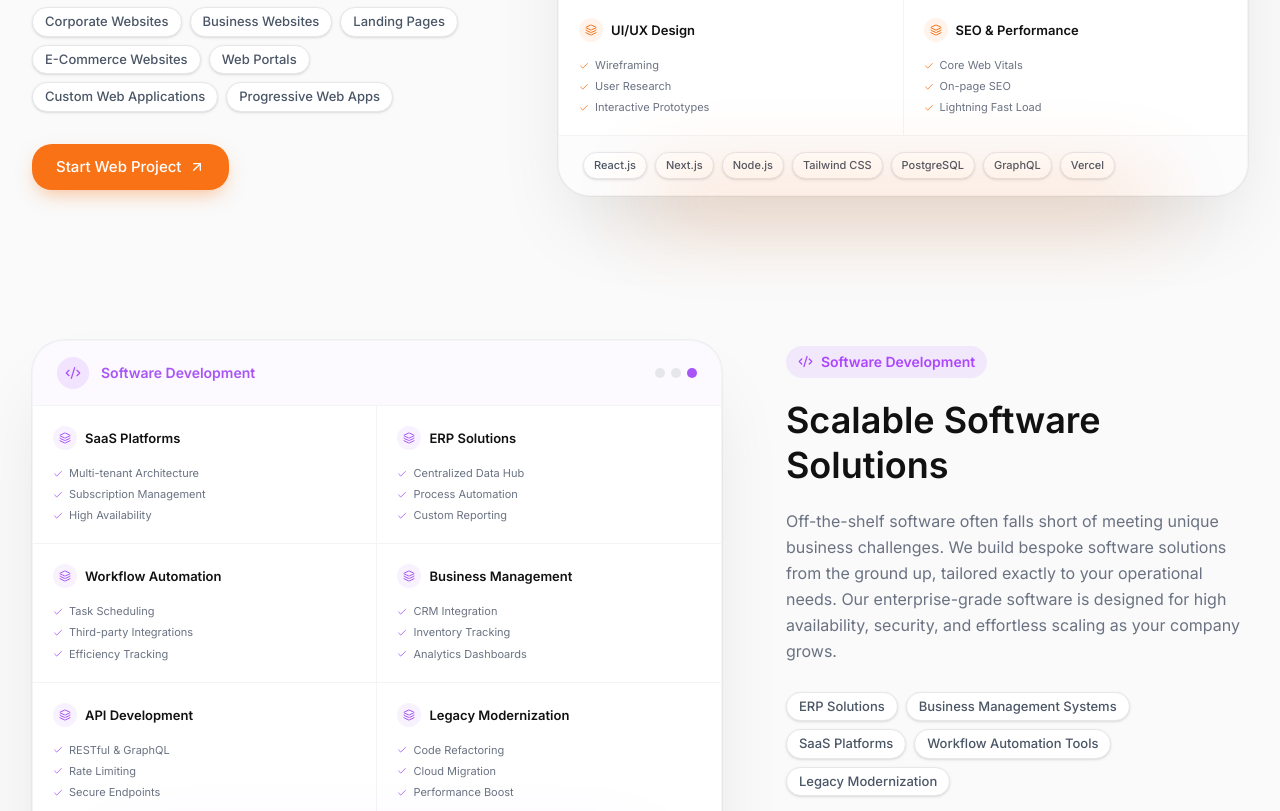
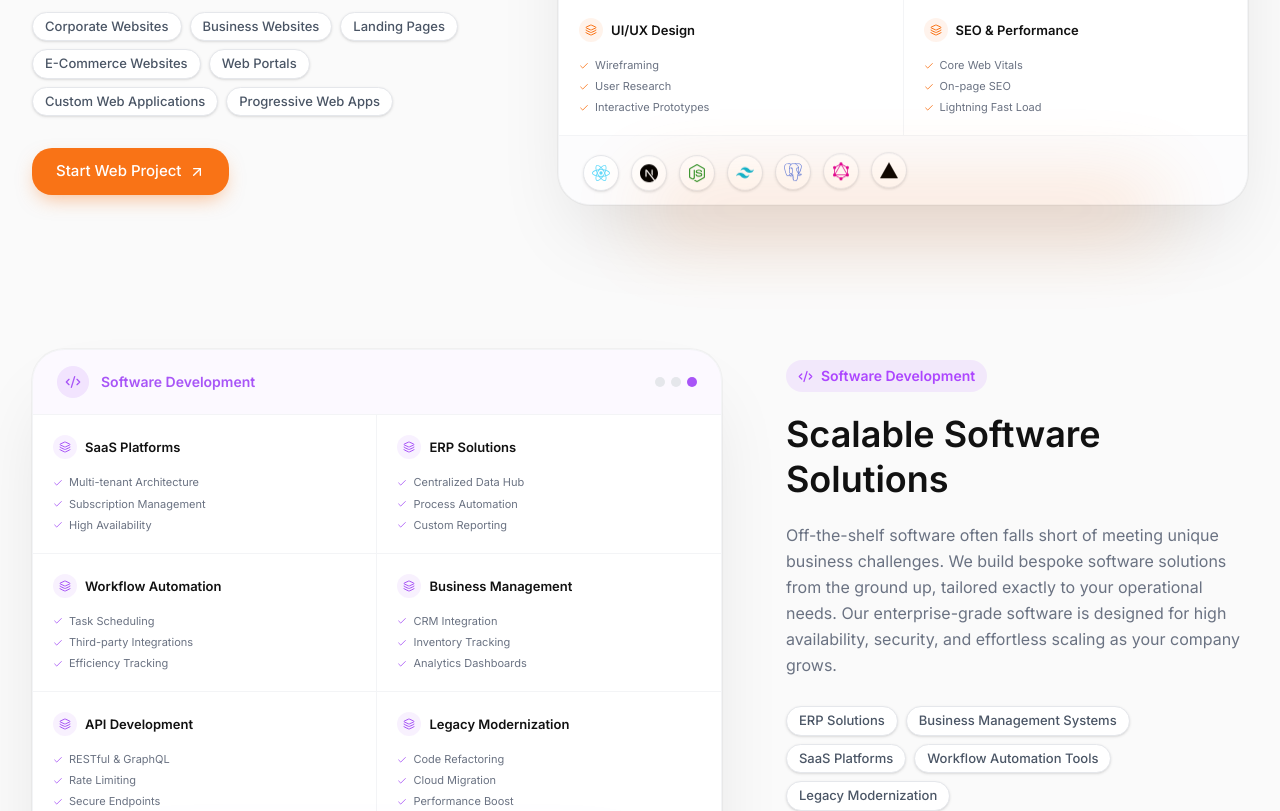
Before and after one commit to SocialOrangeGlobal/orange-global-infotech, a Next.js app: page /services in a window 1280 px wide. Shown: the part 1080-1891 px from the top of the page. Built offline with nearby package versions, Linux system fonts and the light colour scheme.

Commit message:
feat: use animated icons for tech stack in services page

```diff
--- a/src/components/ServicesSection.tsx
+++ b/src/components/ServicesSection.tsx
@@ -3,6 +3,13 @@
 import { motion } from 'framer-motion'
 import Link from 'next/link'
 import { Globe, Code2, Smartphone, Cloud, ArrowUpRight, Check, Layers } from 'lucide-react'
+import {
+  SiReact, SiNextdotjs, SiNodedotjs, SiTailwindcss, SiPostgresql, SiGraphql, SiVercel,
+  SiPython, SiDotnet, SiDocker, SiMongodb, SiRedis, SiElasticsearch,
+  SiFlutter, SiSwift, SiKotlin, SiFirebase, SiSqlite,
+  SiKubernetes, SiTerraform, SiLinux, SiGooglecloud, SiGithubactions
+} from 'react-icons/si'
+import { FaJava, FaAws, FaMicrosoft } from 'react-icons/fa'
 
 const detailedServices = [
   {
@@ -11,7 +18,15 @@ const detailedServices = [
     badgeIcon: Globe,
     title: 'Pixel-Perfect Web Development',
     description: 'In today\'s digital-first world, your website is your most powerful asset. We engineer high-performance, scalable, and visually stunning web applications that convert visitors into loyal customers. We dive deep into your business logic to create custom experiences that align perfectly with your strategic goals.',
-    techStack: ['React.js', 'Next.js', 'Node.js', 'Tailwind CSS', 'PostgreSQL', 'GraphQL', 'Vercel'],
+    techStack: [
+      { name: 'React.js', icon: SiReact, color: '#61DAFB' },
+      { name: 'Next.js', icon: SiNextdotjs, color: '#000000' },
+      { name: 'Node.js', icon: SiNodedotjs, color: '#339933' },
+      { name: 'Tailwind CSS', icon: SiTailwindcss, color: '#06B6D4' },
+      { name: 'PostgreSQL', icon: SiPostgresql, color: '#4169E1' },
+      { name: 'GraphQL', icon: SiGraphql, color: '#E10098' },
+      { name: 'Vercel', icon: SiVercel, color: '#000000' }
+    ],
     includes: ['Corporate Websites', 'Business Websites', 'Landing Pages', 'E-Commerce Websites', 'Web Portals', 'Custom Web Applications', 'Progressive Web Apps'],
     subServices: [
       { title: 'Corporate Websites', features: ['Premium UI/UX Design', 'SEO Optimization', 'CMS Integration'] },
@@ -33,7 +48,15 @@ const detailedServices = [
     badgeIcon: Code2,
     title: 'Scalable Software Solutions',
     description: 'Off-the-shelf software often falls short of meeting unique business challenges. We build bespoke software solutions from the ground up, tailored exactly to your operational needs. Our enterprise-grade software is designed for high availability, security, and effortless scaling as your company grows.',
-    techStack: ['Python', 'Java', '.NET', 'Docker', 'MongoDB', 'Redis', 'Elasticsearch'],
+    techStack: [
+      { name: 'Python', icon: SiPython, color: '#3776AB' },
+      { name: 'Java', icon: FaJava, color: '#007396' },
+      { name: '.NET', icon: SiDotnet, color: '#512BD4' },
+      { name: 'Docker', icon: SiDocker, color: '#2496ED' },
+      { name: 'MongoDB', icon: SiMongodb, color: '#47A248' },
+      { name: 'Redis', icon: SiRedis, color: '#DC382D' },
+      { name: 'Elasticsearch', icon: SiElasticsearch, color: '#005571' }
+    ],
     includes: ['ERP Solutions', 'Business Management Systems', 'SaaS Platforms', 'Workflow Automation Tools', 'Legacy Modernization'],
     subServices: [
       { title: 'SaaS Platforms', features: ['Multi-tenant Architecture', 'Subscription Management', 'High Availability'] },
@@ -55,7 +78,14 @@ const detailedServices = [
     badgeIcon: Smartphone,
     title: 'Powerful Mobile Applications',
     description: 'Reach your users wherever they are. We build intuitive, fast, and feature-rich applications for both iOS and Android — native or cross-platform — that drive engagement and retention. Our apps follow strict design guidelines and utilize device hardware to the fullest.',
-    techStack: ['React Native', 'Flutter', 'Swift', 'Kotlin', 'Firebase', 'SQLite'],
+    techStack: [
+      { name: 'React Native', icon: SiReact, color: '#61DAFB' },
+      { name: 'Flutter', icon: SiFlutter, color: '#02569B' },
+      { name: 'Swift', icon: SiSwift, color: '#F05138' },
+      { name: 'Kotlin', icon: SiKotlin, color: '#7F52FF' },
+      { name: 'Firebase', icon: SiFirebase, color: '#FFCA28' },
+      { name: 'SQLite', icon: SiSqlite, color: '#003B57' }
+    ],
     includes: ['Android Applications', 'Cross-Platform Apps', 'Progressive Web Apps (PWA)', 'Enterprise Mobile Solutions', 'Wearable Tech Apps'],
     subServices: [
       { title: 'Cross-Platform Apps', features: ['Single Codebase', 'Native-like Performance', 'Faster Time-to-Market'] },
@@ -77,7 +107,15 @@ const detailedServices = [
     badgeIcon: Cloud,
     title: 'Cloud-Powered Infrastructure',
     description: 'Future-proof your business with a secure, scalable, and highly available cloud infrastructure. We handle everything from architecture planning and migration to 24/7 server management. We ensure you meet compliance standards while reducing operational costs.',
-    techStack: ['AWS', 'Kubernetes', 'Terraform', 'CI/CD', 'Linux', 'Azure', 'GCP'],
+    techStack: [
+      { name: 'AWS', icon: FaAws, color: '#FF9900' },
+      { name: 'Kubernetes', icon: SiKubernetes, color: '#326CE5' },
+      { name: 'Terraform', icon: SiTerraform, color: '#844FBA' },
+      { name: 'CI/CD', icon: SiGithubactions, color: '#2088FF' },
+      { name: 'Linux', icon: SiLinux, color: '#FCC624' },
+      { name: 'Azure', icon: FaMicrosoft, color: '#00A4EF' },
+      { name: 'GCP', icon: SiGooglecloud, color: '#4285F4' }
+    ],
     includes: ['Cloud Migration', 'Cloud Hosting', 'AWS Solutions', 'DevOps Services', 'Server Management', 'Disaster Recovery'],
     subServices: [
       { title: 'Cloud Migration', features: ['Zero-Downtime Migration', 'Data Integrity Checks', 'Architecture Review'] },
@@ -151,14 +189,17 @@ function ServiceVisual({ service }: { service: typeof detailedServices[0] }) {
         </div>
 
         {/* Tech stack footer */}
-        <div className="px-6 py-4 border-t border-gray-100 flex flex-wrap gap-2 bg-gray-50/50">
-          {service.techStack.map((tech) => (
-            <span
-              key={tech}
-              className="px-2.5 py-1 bg-white border border-gray-200 text-gray-600 text-[11px] font-medium rounded-full shadow-sm"
+        <div className="px-6 py-4 border-t border-gray-100 flex flex-wrap gap-3 bg-gray-50/50">
+          {service.techStack.map((tech, i) => (
+            <motion.div
+              key={tech.name}
+              animate={{ y: [-4, 4, -4] }}
+              transition={{ duration: 4, repeat: Infinity, ease: 'easeInOut', delay: i * 0.2 }}
+              className="w-9 h-9 bg-white border border-gray-200 rounded-full shadow-sm flex items-center justify-center transition-transform hover:scale-110"
+              title={tech.name}
             >
-              {tech}
-            </span>
+              <tech.icon size={18} color={tech.color} />
+            </motion.div>
           ))}
         </div>
       </div>
```
